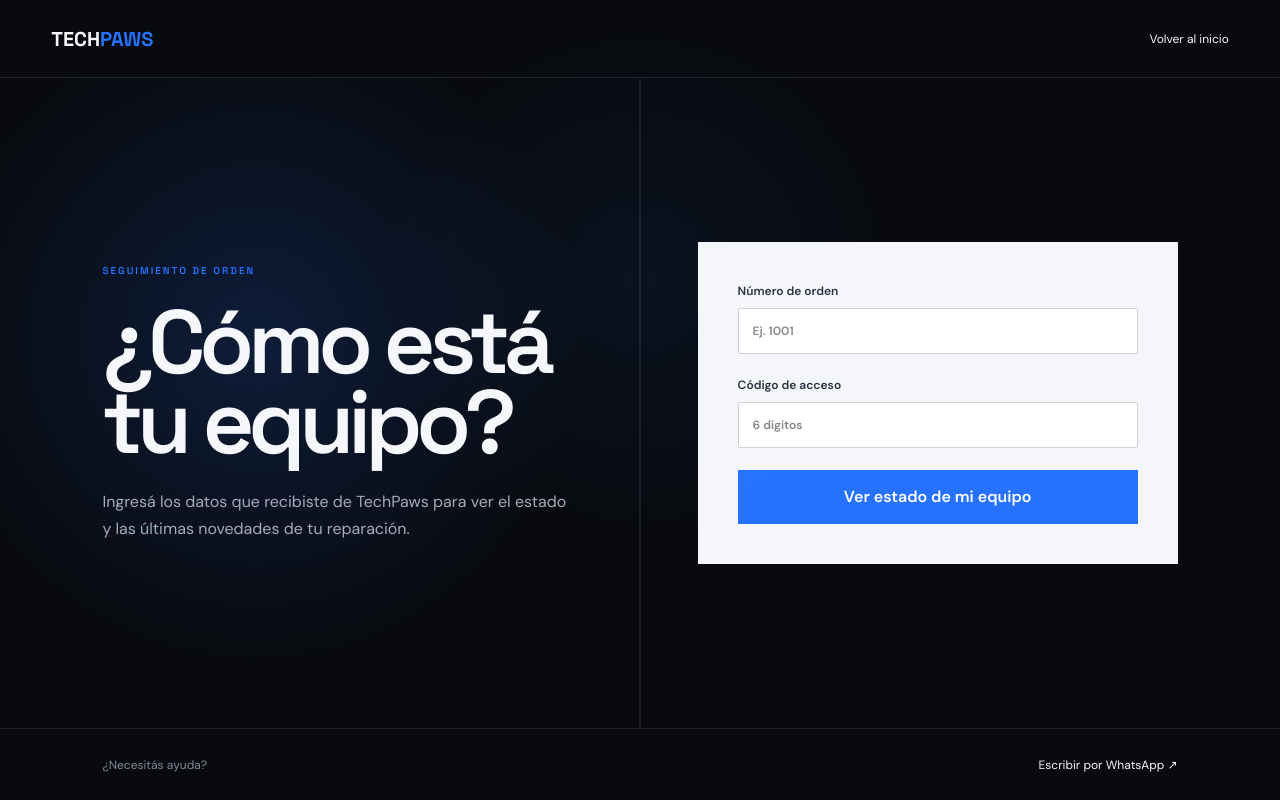
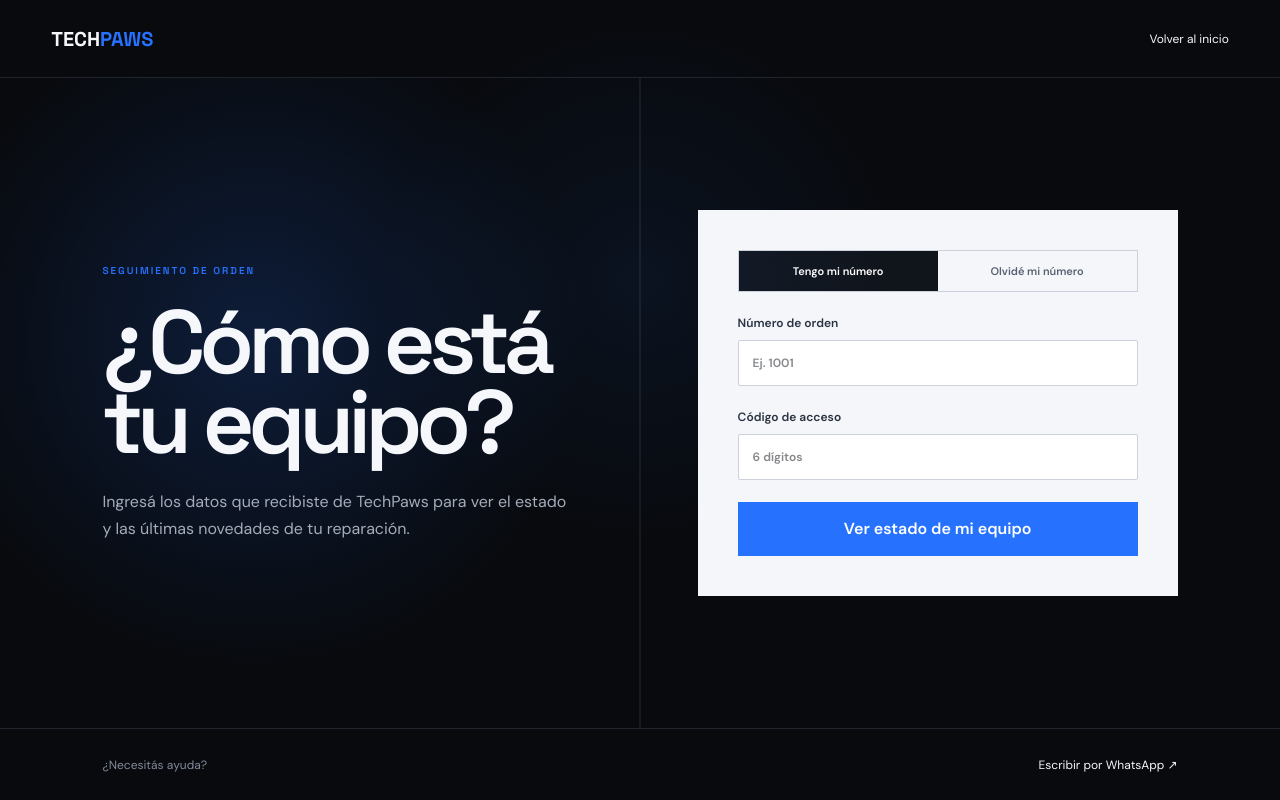
Before and after one commit to JulianBati92/TechPaws, a Next.js app: page /seguimiento in a window 1280 px wide. Built offline with nearby package versions, Linux system fonts and the light colour scheme; no server answers.

Commit message:
agrega consulta de orden por nombre y whatsapp

```diff
--- a/app/admin/AdminDashboard.tsx
+++ b/app/admin/AdminDashboard.tsx
@@ -12,6 +12,12 @@ export default function AdminDashboard() {
   const [filter, setFilter] = useState(""); const [message, setMessage] = useState(""); const [busy, setBusy] = useState(false); const router = useRouter();
   async function load() { const r = await fetch("/api/admin/orders", { cache:"no-store" }); if (r.status===401) return router.replace("/admin/login"); const data=await r.json(); setOrders(data.orders || []); if (!r.ok) setMessage(data.error); }
   useEffect(() => { void load(); }, []);
+  useEffect(() => {
+    const input = document.querySelector<HTMLInputElement>(".order-create input");
+    const label = input?.closest("label");
+    if (input) { input.placeholder = "Ej. Juan Pérez"; input.autocomplete = "name"; }
+    if (label?.firstChild) label.firstChild.textContent = "Nombre y apellido *";
+  }, []);
   const visible = useMemo(() => orders.filter(o => `${o.order_number} ${o.customer_name} ${o.equipment}`.toLowerCase().includes(filter.toLowerCase())), [orders, filter]);
   async function create(e: React.FormEvent) { e.preventDefault(); setBusy(true); setMessage(""); const r=await fetch("/api/admin/orders",{method:"POST",headers:{"Content-Type":"application/json"},body:JSON.stringify(draft)}); const data=await r.json(); setBusy(false); if(!r.ok)return setMessage(data.error); setDraft(empty); setMessage(`Orden #${data.order.order_number} creada correctamente.`); await load(); }
   async function save(order: Order) { setBusy(true); const r=await fetch(`/api/admin/orders/${order.id}`,{method:"PATCH",headers:{"Content-Type":"application/json"},body:JSON.stringify(order)}); const data=await r.json(); setBusy(false); setMessage(r.ok?`Orden #${order.order_number} actualizada.`:data.error); if(r.ok) await load(); }
--- a/app/api/admin/orders/route.ts
+++ b/app/api/admin/orders/route.ts
@@ -15,6 +15,9 @@ export async function POST(request: Request) {
   if (!body || !body.customer_name?.trim() || !body.customer_phone?.trim() || !body.equipment?.trim() || !body.issue?.trim() || !isOrderStatus(body.status)) {
     return NextResponse.json({ error: "Completá los campos obligatorios" }, { status: 400 });
   }
+  if (body.customer_name.trim().split(/\s+/).length < 2) {
+    return NextResponse.json({ error: "Ingresá el nombre y apellido del cliente" }, { status: 400 });
+  }
   try {
     const order = await createOrder({
       customer_name: body.customer_name.trim(), customer_phone: body.customer_phone.trim(),
--- a/app/api/orders/lookup/route.ts
+++ b/app/api/orders/lookup/route.ts
@@ -1,13 +1,17 @@
 import { NextResponse } from "next/server";
-import { findOrderToken } from "../../../../lib/orders";
+import { findOrderToken, findOrderTokenByCustomer } from "../../../../lib/orders";
 
 export async function POST(request: Request) {
   const body = await request.json().catch(() => null);
   const number = Number(body?.orderNumber);
   const code = String(body?.accessCode || "").trim();
-  if (!Number.isInteger(number) || !/^\d{6}$/.test(code)) return NextResponse.json({ error: "Revisá el número y el código" }, { status: 400 });
+  const customerName = String(body?.customerName || "").trim().replace(/\s+/g, " ");
+  const phoneLast4 = String(body?.phoneLast4 || "").replace(/\D/g, "");
+  const byOrder = Number.isInteger(number) && number > 0 && /^\d{6}$/.test(code);
+  const byCustomer = customerName.length >= 5 && /^\d{4}$/.test(phoneLast4);
+  if (!byOrder && !byCustomer) return NextResponse.json({ error: "Completá una de las dos opciones de consulta" }, { status: 400 });
   try {
-    const token = await findOrderToken(number, code);
+    const token = byOrder ? await findOrderToken(number, code) : await findOrderTokenByCustomer(customerName, phoneLast4);
     return token ? NextResponse.json({ url: `/orden/${token}` }) : NextResponse.json({ error: "No encontramos una orden con esos datos" }, { status: 404 });
   } catch { return NextResponse.json({ error: "No pudimos consultar la orden" }, { status: 500 }); }
 }
--- a/app/layout.tsx
+++ b/app/layout.tsx
@@ -4,6 +4,7 @@ import "./animations.css";
 import "./responsive-fixes.css";
 import "./carousel.css";
 import "./management.css";
+import "./tracking-enhancements.css";
 
 const siteUrl = process.env.NEXT_PUBLIC_SITE_URL || (process.env.VERCEL_PROJECT_PRODUCTION_URL ? `https://${process.env.VERCEL_PROJECT_PRODUCTION_URL}` : "http://localhost:3000");
 const analyticsId = process.env.NEXT_PUBLIC_GA_ID;
--- a/app/seguimiento/TrackingForm.tsx
+++ b/app/seguimiento/TrackingForm.tsx
@@ -1,4 +1,44 @@
 "use client";
+
 import { useState } from "react";
 import { useRouter } from "next/navigation";
-export default function TrackingForm(){ const [orderNumber,setOrderNumber]=useState(""); const [accessCode,setAccessCode]=useState(""); const [error,setError]=useState(""); const [loading,setLoading]=useState(false); const router=useRouter(); async function submit(e:React.FormEvent){e.preventDefault();setLoading(true);setError("");const r=await fetch("/api/orders/lookup",{method:"POST",headers:{"Content-Type":"application/json"},body:JSON.stringify({orderNumber,accessCode})});const data=await r.json();setLoading(false);if(!r.ok)return setError(data.error);router.push(data.url)} return <form className="tracking-form" onSubmit={submit}><label>Número de orden<input inputMode="numeric" placeholder="Ej. 1001" value={orderNumber} onChange={e=>setOrderNumber(e.target.value.replace(/\D/g,""))} required/></label><label>Código de acceso<input inputMode="numeric" maxLength={6} placeholder="6 dígitos" value={accessCode} onChange={e=>setAccessCode(e.target.value.replace(/\D/g,""))} required/></label>{error&&<div className="tracking-error">{error}</div>}<button disabled={loading}>{loading?"Consultando…":"Ver estado de mi equipo"}</button></form> }
+
+export default function TrackingForm() {
+  const [mode, setMode] = useState<"order" | "name">("order");
+  const [orderNumber, setOrderNumber] = useState("");
+  const [accessCode, setAccessCode] = useState("");
+  const [customerName, setCustomerName] = useState("");
+  const [phoneLast4, setPhoneLast4] = useState("");
+  const [error, setError] = useState("");
+  const [loading, setLoading] = useState(false);
+  const router = useRouter();
+
+  async function submit(event: React.FormEvent) {
+    event.preventDefault();
+    setLoading(true);
+    setError("");
+    const body = mode === "order" ? { orderNumber, accessCode } : { customerName, phoneLast4 };
+    const response = await fetch("/api/orders/lookup", { method: "POST", headers: { "Content-Type": "application/json" }, body: JSON.stringify(body) });
+    const data = await response.json();
+    setLoading(false);
+    if (!response.ok) return setError(data.error);
+    router.push(data.url);
+  }
+
+  return <form className="tracking-form" onSubmit={submit}>
+    <div className="tracking-tabs" role="tablist" aria-label="Forma de consulta">
+      <button type="button" className={mode === "order" ? "active" : ""} onClick={() => { setMode("order"); setError(""); }}>Tengo mi número</button>
+      <button type="button" className={mode === "name" ? "active" : ""} onClick={() => { setMode("name"); setError(""); }}>Olvidé mi número</button>
+    </div>
+    {mode === "order" ? <>
+      <label>Número de orden<input inputMode="numeric" placeholder="Ej. 1001" value={orderNumber} onChange={(e) => setOrderNumber(e.target.value.replace(/\D/g, ""))} required /></label>
+      <label>Código de acceso<input inputMode="numeric" maxLength={6} placeholder="6 dígitos" value={accessCode} onChange={(e) => setAccessCode(e.target.value.replace(/\D/g, ""))} required /></label>
+    </> : <>
+      <p className="tracking-help">Escribí el mismo nombre registrado al entregar el equipo.</p>
+      <label>Nombre y apellido<input autoComplete="name" placeholder="Ej. Juan Pérez" value={customerName} onChange={(e) => setCustomerName(e.target.value)} required /></label>
+      <label>Últimos 4 dígitos de tu WhatsApp<input inputMode="numeric" maxLength={4} placeholder="Ej. 1431" value={phoneLast4} onChange={(e) => setPhoneLast4(e.target.value.replace(/\D/g, ""))} required /></label>
+    </>}
+    {error && <div className="tracking-error">{error}</div>}
+    <button className="tracking-submit" disabled={loading}>{loading ? "Consultando…" : "Ver estado de mi equipo"}</button>
+  </form>;
+}
--- /dev/null
+++ b/app/tracking-enhancements.css
@@ -0,0 +1,5 @@
+.tracking-tabs{display:grid;grid-template-columns:1fr 1fr;border:1px solid #cbd1dc}
+.tracking-tabs button{border:0;background:transparent!important;color:#596272!important;padding:12px 8px!important;font-size:11px;font-weight:600;cursor:pointer}
+.tracking-tabs button.active{background:#10141b!important;color:#fff!important}
+.tracking-help{font-size:12px;line-height:1.5;color:#596272;margin:0}
+.tracking-form .tracking-submit{background:#2672ff;color:#fff}
--- a/lib/orders.ts
+++ b/lib/orders.ts
@@ -103,3 +103,12 @@ export async function findOrderToken(orderNumber: number, accessCode: string) {
   const rows = await database()`SELECT public_token FROM orders WHERE order_number=${orderNumber} AND access_code=${accessCode}` as unknown as { public_token: string }[];
   return rows[0]?.public_token ?? null;
 }
+
+export async function findOrderTokenByCustomer(customerName: string, phoneLast4: string) {
+  await ensureSchema();
+  const rows = await database()`SELECT public_token FROM orders
+    WHERE LOWER(TRIM(customer_name)) = LOWER(TRIM(${customerName}))
+      AND RIGHT(REGEXP_REPLACE(customer_phone, '[^0-9]', '', 'g'), 4) = ${phoneLast4}
+    ORDER BY updated_at DESC LIMIT 1` as unknown as { public_token: string }[];
+  return rows[0]?.public_token ?? null;
+}
```
Also changed, not shown: 1 other file (tests, documents, lock files or other folders).
